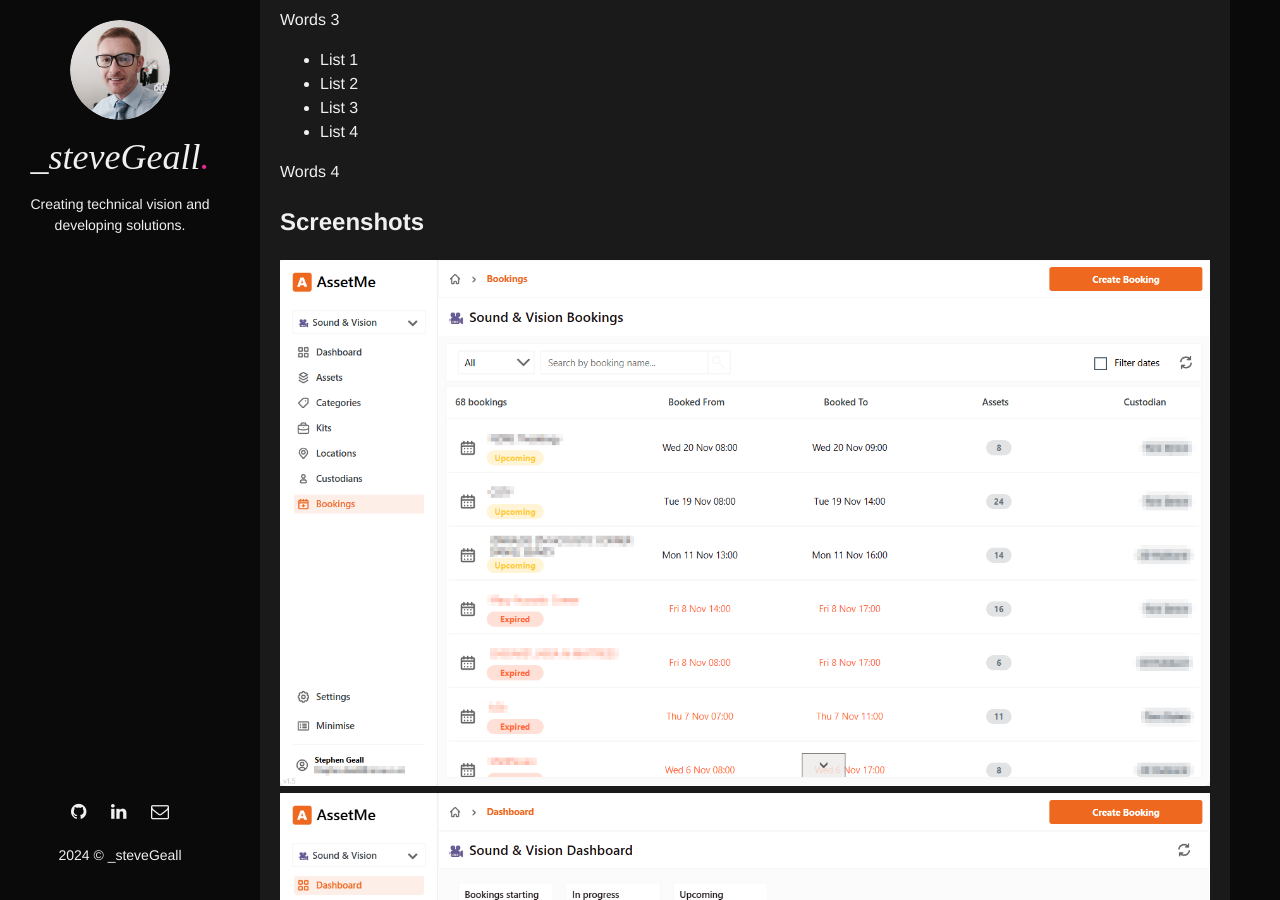
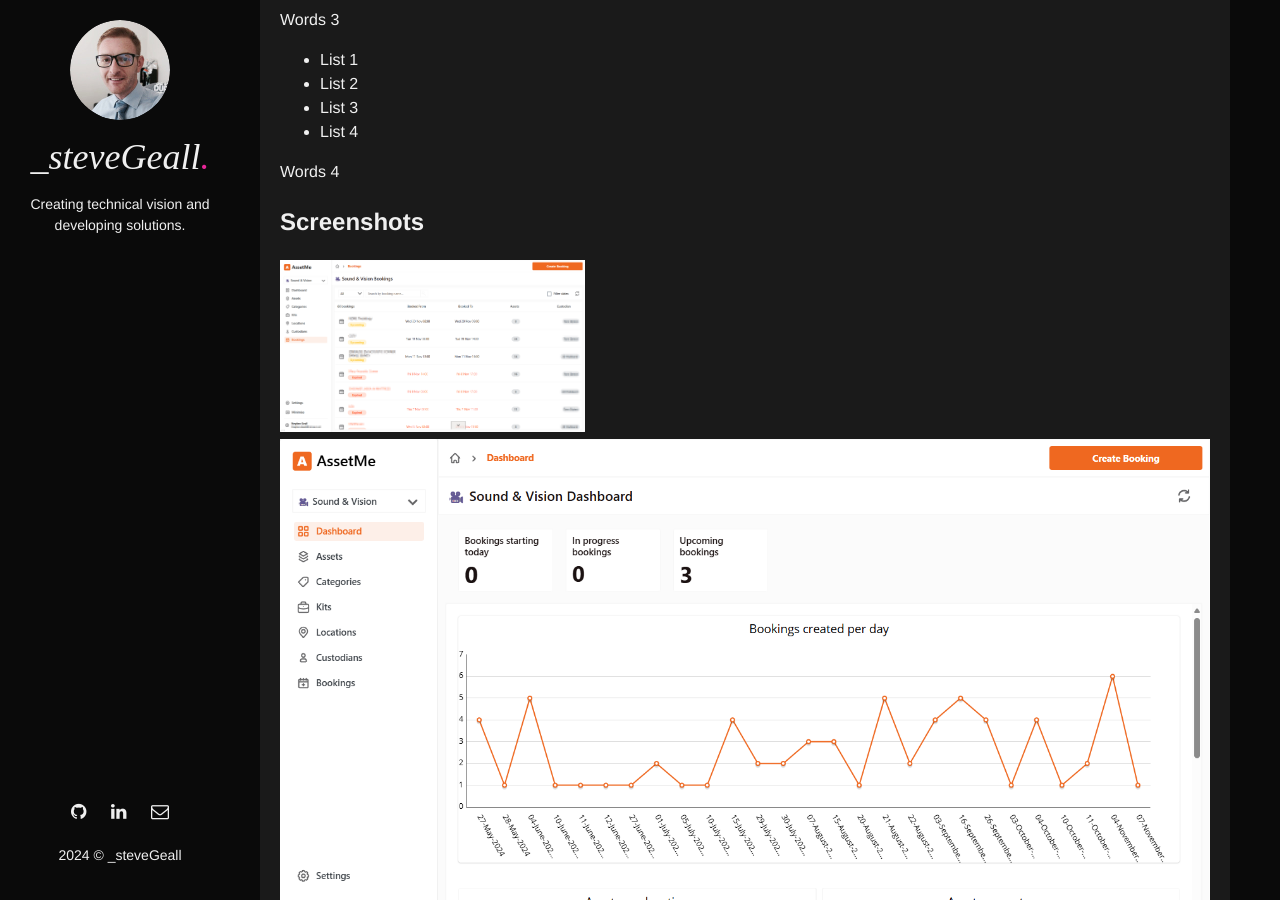
Before and after one commit to borough11/borough11.github.io, a Jekyll site: the page built from _posts/2024-11-09-powerapp-asset-management.markdown, in a window 1280 px wide and 900 px high, scrolled down 1323 px. Built offline with Jekyll 4.4.1, drawn with Linux system fonts in a browser that asks for light colours; nearby versions of some CDN libraries.

Commit message:
modified:   _posts/2024-11-09-powerapp-asset-management.markdown

```diff
--- a/_posts/2024-11-09-powerapp-asset-management.markdown
+++ b/_posts/2024-11-09-powerapp-asset-management.markdown
@@ -29,7 +29,7 @@
 
 ## Screenshots
 
-[![asset mamangement image]({{site.baseurl}}/assets/img/powerapp-assetmanagement-1.png)]({{site.baseurl}}/assets/img/powerapp-assetmanagement-1.png){: width="305" padding="10" }
+[![asset mamangement image]({{site.baseurl}}/assets/img/powerapp-assetmanagement-1.png){: width="305" padding="10" }]({{site.baseurl}}/assets/img/powerapp-assetmanagement-1.png)
 [![asset mamangement image]({{site.baseurl}}/assets/img/powerapp-assetmanagement-2.png)]({{site.baseurl}}/assets/img/powerapp-assetmanagement-2.png){: width="305" padding="10" }
 [![asset mamangement image]({{site.baseurl}}/assets/img/powerapp-assetmanagement-3.png)]({{site.baseurl}}/assets/img/powerapp-assetmanagement-3.png){: width="305" padding="10" }
 [![asset mamangement image]({{site.baseurl}}/assets/img/powerapp-assetmanagement-4.png)]({{site.baseurl}}/assets/img/powerapp-assetmanagement-4.png){: width="305" padding="10" }
```
